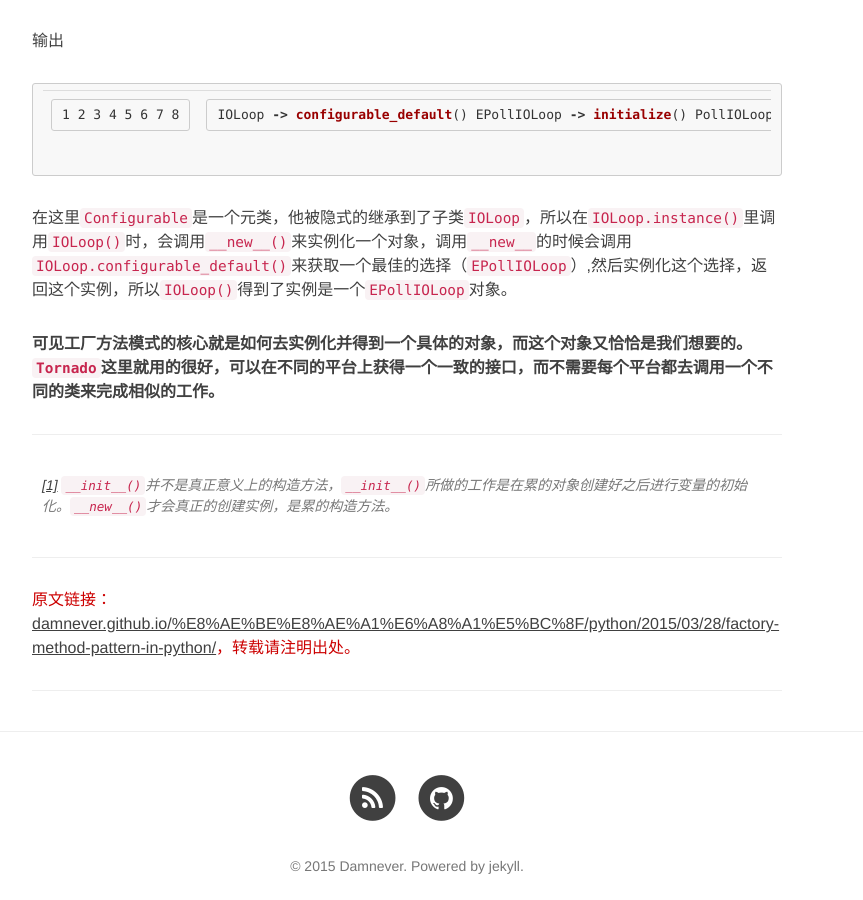
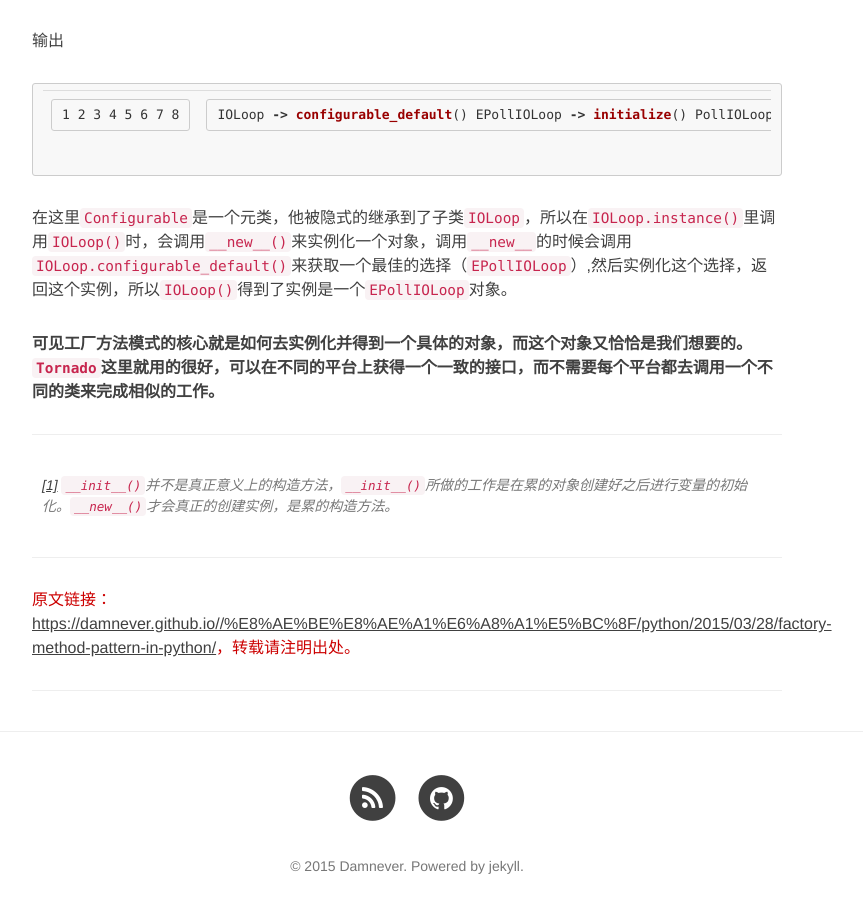
Before and after one commit to damnever/damnever.github.io, a Jekyll site: the page built from _posts/2015-03-28-factory-method-pattern-in-python.md, in a window 1280 px wide and 900 px high, scrolled down 2549 px. Shown: the whole window, without its empty margins (233-1096 px from the left). Built offline with Jekyll 4.4.1, drawn with Linux system fonts in a browser that asks for light colours; nearby versions of some CDN libraries; some of the changed lines change nothing that is shown.

Commit message:
seep up with https

```diff
--- a/_config.yml
+++ b/_config.yml
@@ -5,7 +5,7 @@ header-img: img/home-bg.jpg
 email: dxc.wolf@gmail.com
 description: "Damnever'd Blog, 人在 Qi 途."
 baseurl: ""
-url: "damnever.github.io"
+url: "https://damnever.github.io/"
 # twitter_username:  Wolfdxc
 github_username:  Damnever
 
```
Also changed, not shown: README.md.
